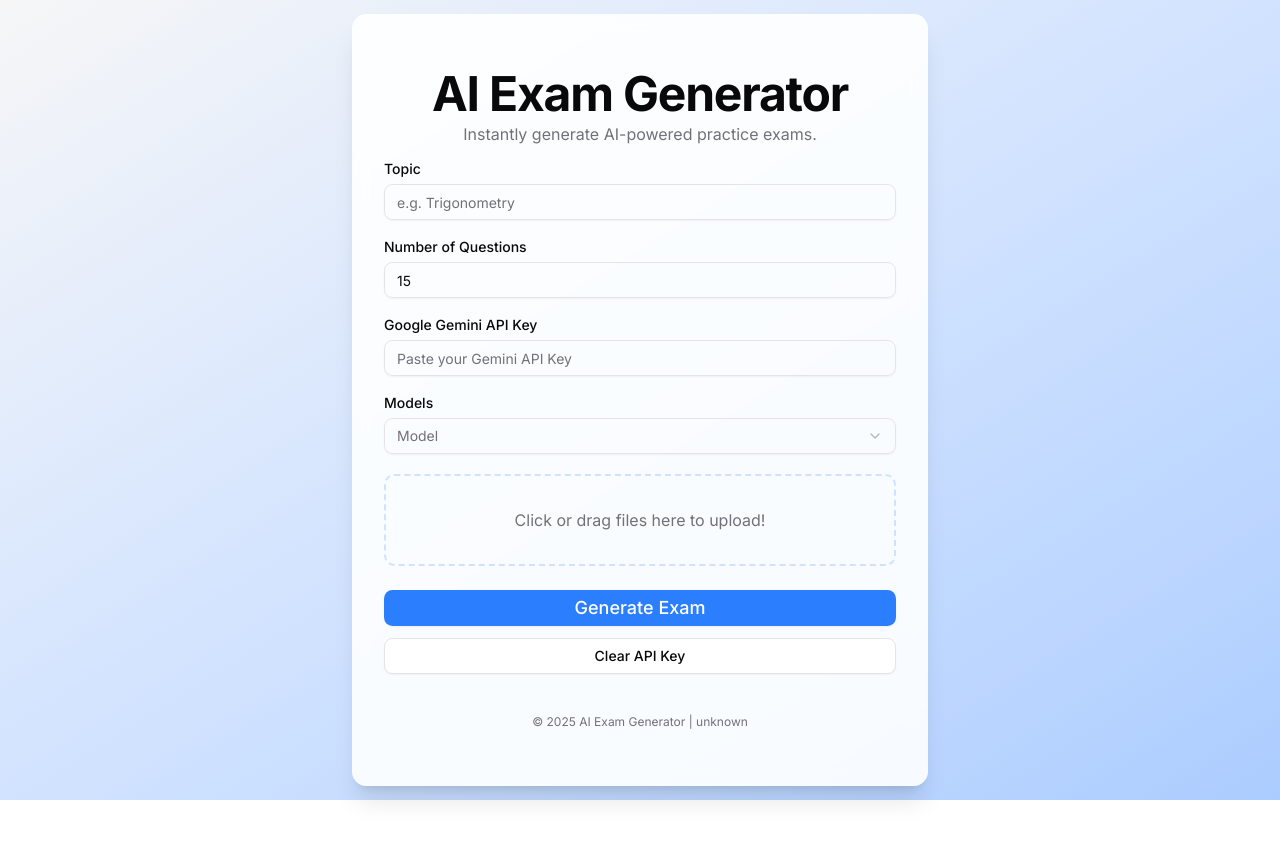
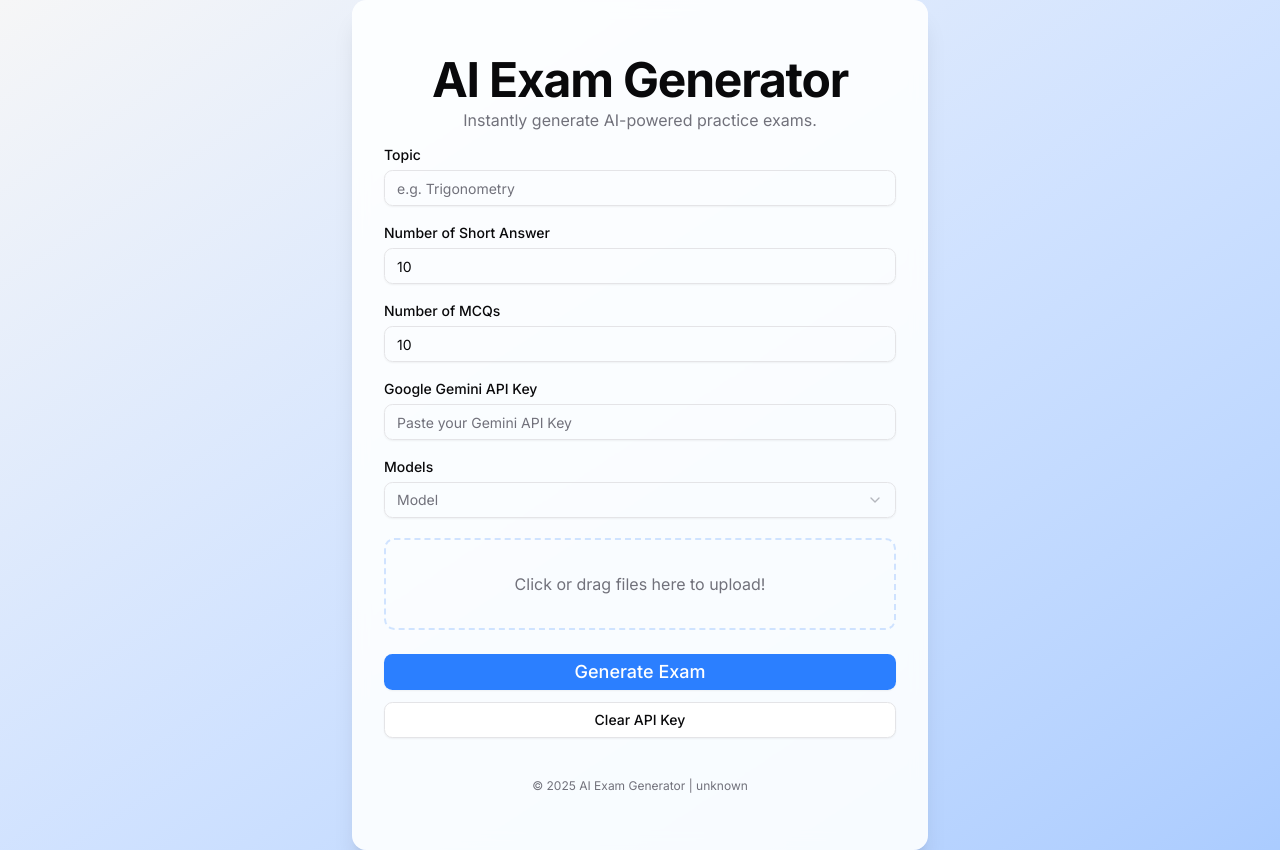
Before and after one commit to flandolf/aiexamgen, a Next.js app: page / in a window 1280 px wide. Before the commit the page ends 800 px from the top, so only its background shows below. Built offline with nearby package versions, Linux system fonts and the light colour scheme.

Commit message:
Refactor exam generation logic to use separate fields for MCQs and short answer questions, update dependencies, and improve store management

```diff
--- a/src/app/generate/page.tsx
+++ b/src/app/generate/page.tsx
@@ -10,7 +10,7 @@ import "katex/dist/katex.min.css";
 import { renderProper } from "@/components/renderer";
 
 export default function GeneratePage() {
-  const { topic, apiKey, questions, files, model } = useExamStore();
+  const { topic, apiKey, mcq, shortAnswerQuestions, files, model } = useExamStore();
   const router = useRouter();
 
   const [loading, setLoading] = useState(true);
@@ -32,7 +32,7 @@ export default function GeneratePage() {
         setError(err.message);
       });
 
-    generateExam({ topic, apiKey, questions, files, model })
+    generateExam({ topic, apiKey, mcq, shortAnswerQuestions, files, model })
       .then((textOutput) => {
         if (textOutput === undefined) {
           setError("No exam generated");
@@ -46,7 +46,7 @@ export default function GeneratePage() {
         setError(err.message);
         setLoading(false);
       });
-  }, [topic, apiKey, questions, files, router, model]);
+  }, [topic, apiKey, mcq, shortAnswerQuestions, files, router, model]);
 
   if (!topic || !apiKey) return null;
 
--- a/src/app/page.tsx
+++ b/src/app/page.tsx
@@ -14,10 +14,12 @@ export default function Home() {
   const {
     topic,
     apiKey,
-    questions,
+    mcq,
+    shortAnswerQuestions,
     setTopic,
     setApiKey,
-    setQuestions,
+    setMcq,
+    setShortAnswerQuestions,
     setFiles,
     model,
     setModel,
@@ -55,12 +57,24 @@ export default function Home() {
             </div>
 
             <div className="space-y-2">
-              <Label htmlFor="questions">Number of Questions</Label>
+              <Label htmlFor="shortAnswerQuestions">Number of Short Answer</Label>
               <Input
                 type="number"
-                id="questions"
-                value={questions}
-                onChange={(e) => setQuestions(parseInt(e.target.value))}
+                id="shortAnswerQuestions"
+                value={shortAnswerQuestions}
+                onChange={(e) => setShortAnswerQuestions(parseInt(e.target.value))}
+                placeholder="e.g. 5"
+                min={0}
+              />
+            </div>
+
+            <div className="space-y-2">
+              <Label htmlFor="mcq">Number of MCQs</Label>
+              <Input
+                type="number"
+                id="mcq"
+                value={mcq}
+                onChange={(e) => setMcq(parseInt(e.target.value))}
                 placeholder="e.g. 10"
                 min={1}
               />
--- a/src/lib/api/gemini.ts
+++ b/src/lib/api/gemini.ts
@@ -3,26 +3,32 @@ import { GoogleGenAI } from "@google/genai";
 export async function generateExam({
   topic,
   apiKey,
-  questions,
+  mcq,
+  shortAnswerQuestions,
   files,
   model,
 }: {
   topic: string;
   apiKey: string;
-  questions: number;
+  mcq: number;
+  shortAnswerQuestions: number;
   files: File[];
   model: string;
 }) {
   const prompt = `
   You are generating a structured, high-quality exam. Follow these instructions **exactly**:
 
-  - Generate exactly ${questions} distinct exam questions on the topic: "${topic}".
+  - Generate exactly ${mcq} multiple choice questions (MCQs) and ${shortAnswerQuestions} short answer questions on the topic: "${topic}".
   - Each question must begin with the format: "Question X:" where X is the question number.
+  - For MCQs:
+    - Provide 4 distinct answer options labeled A, B, C, and D.
+    - Only include one correct answer per MCQ.
+    - Do NOT indicate the correct answer in the question.
   - All mathematical notation must be written using **LaTeX formatting**, with inline math mode using the delimiter: $ ($...$).
     - Use LaTeX only for equations, variables, and numeric expressions that are part of the mathematics.
     - For any monetary values or currency (e.g., $25), **do NOT use the "$" symbol or LaTeX**.
       - Instead, write out the amount in words, e.g., **"25 dollars"**.
-  - After each question:
+  - After each question (MCQ or short answer):
     - Insert the appropriate mark allocation in the format: [X marks], where X is a positive integer reflecting complexity.
     - Then insert: **{working(X)}** where X matches the number of marks, to indicate how many lines of working should be printed.
       - Example: If a question is worth 4 marks, append **{working(4)}**.
@@ -30,7 +36,6 @@ export async function generateExam({
   - Do NOT include any images, diagrams, or graphs.
     - To request a user to sketch, include the placeholder **{graph}** where relevant (e.g., sketching a function).
   - Do NOT include any explanations, answers, or solutions.
-  - Do NOT include any headings, titles, summaries, or preambles.
 
   Strictly follow this format without deviations. This is for auto-generation in an exam interface.
   `;
--- a/src/lib/store.ts
+++ b/src/lib/store.ts
@@ -4,12 +4,14 @@ import { persist } from "zustand/middleware";
 interface ExamStore {
   topic: string;
   apiKey: string;
-  questions: number;
+  mcq: number;
+  shortAnswerQuestions: number;
   files: File[];
   model: string;
   setTopic: (topic: string) => void;
   setApiKey: (apiKey: string) => void;
-  setQuestions: (questions: number) => void;
+  setMcq: (mcq: number) => void;
+  setShortAnswerQuestions: (shortAnswerQuestions: number) => void;
   setFiles: (files: File[]) => void;
   setModel: (model: string) => void;
 }
@@ -19,12 +21,14 @@ export const useExamStore = create<ExamStore>()(
     (set) => ({
       topic: "",
       apiKey: "",
-      questions: 15,
+      mcq: 10,
+      shortAnswerQuestions: 10,
       files: [],
       model: "",
       setTopic: (topic) => set({ topic }),
       setApiKey: (apiKey) => set({ apiKey }),
-      setQuestions: (questions) => set({ questions }),
+      setMcq: (mcq) => set({ mcq }),
+      setShortAnswerQuestions: (shortAnswerQuestions) => set({ shortAnswerQuestions }),
       setFiles: (files) => set({ files }),
       setModel: (model) => set({ model }),
     }),
```
Also changed, not shown: package.json (+9 -9 lines).
